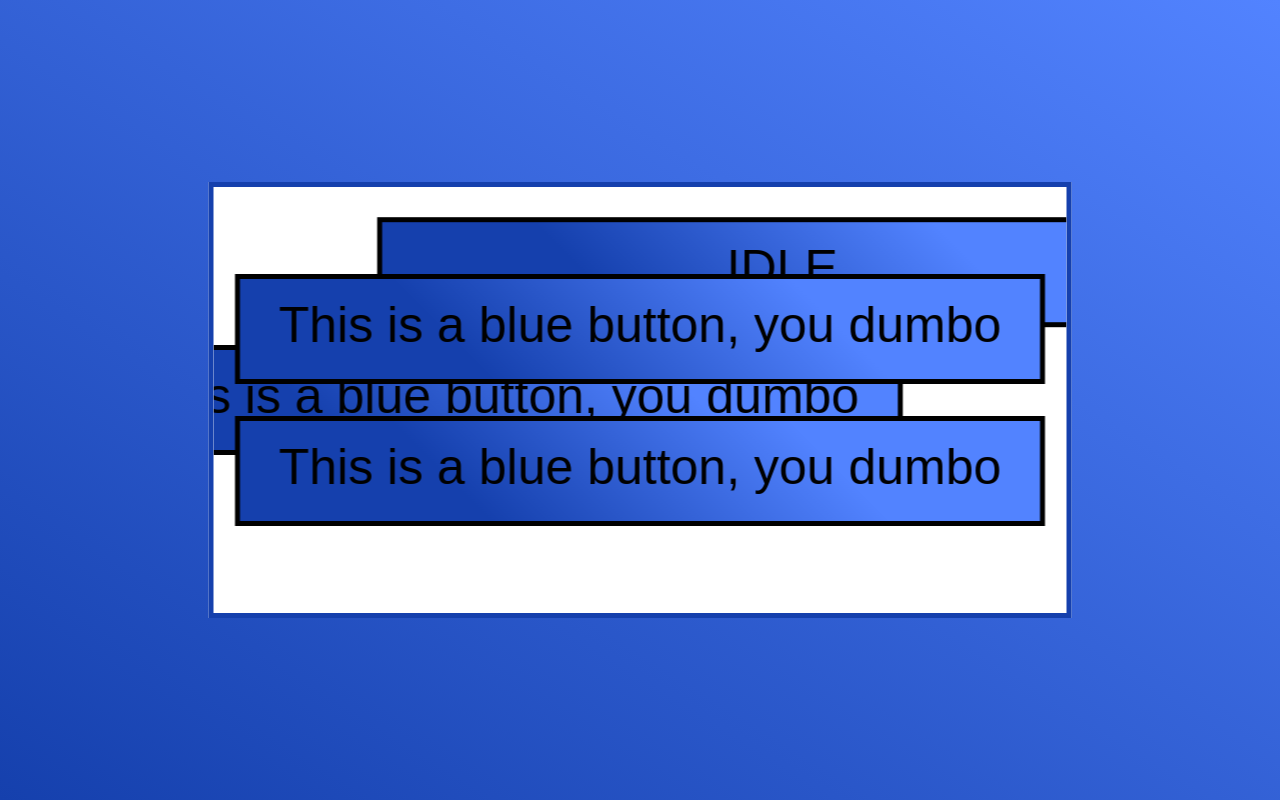
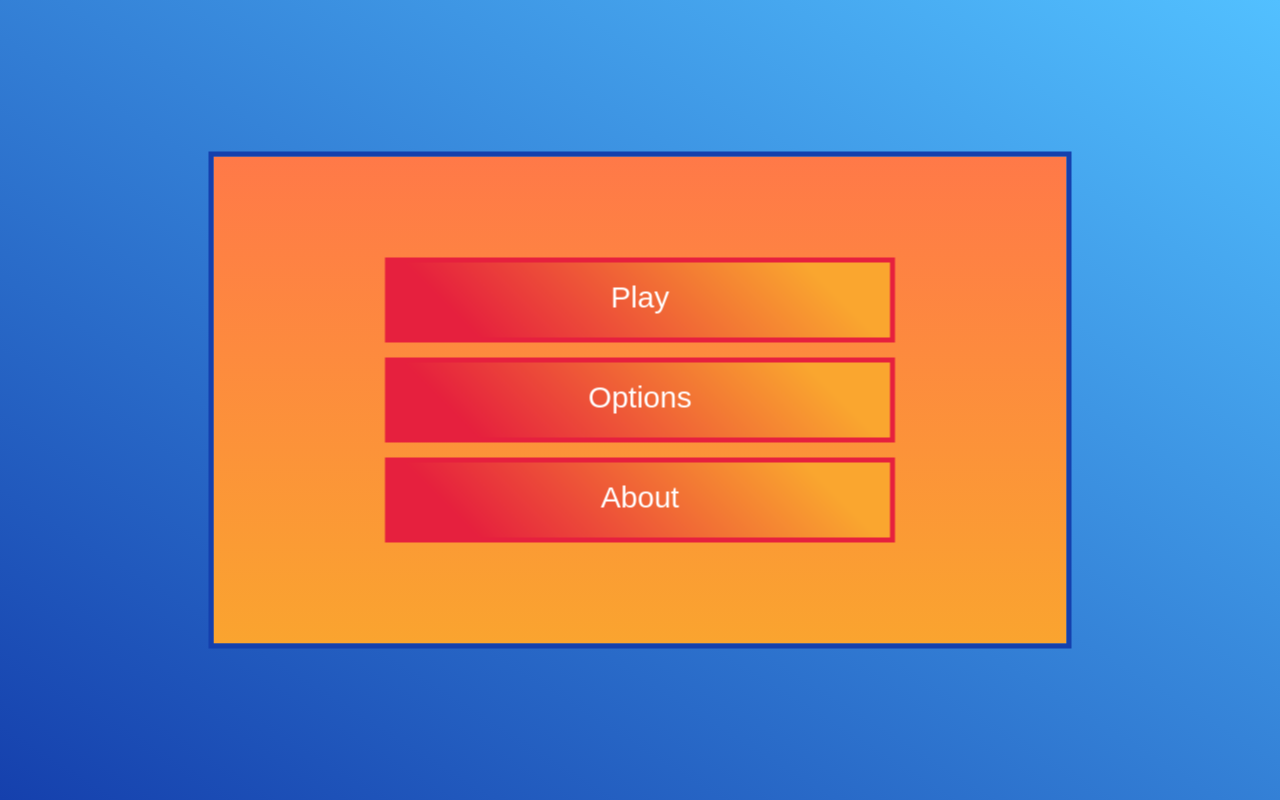
Before and after one commit to Three-Blue-Key-Method-Studios/ee-community-game, a plain HTML site: page index.html in a window 1280 px wide. Drawn offline with Linux system fonts and the light colour scheme.

Commit message:
main menu pretty much done i guess

```diff
--- a/UIELEMENTS.js
+++ b/UIELEMENTS.js
@@ -108,19 +108,20 @@ class UIButton extends UIInteractive {
             if (mousePressed) {
                 this.state = UISTATES.PRESS;
             } else {
-                if (this.state == UISTATES.RELEASE || this.state == UISTATES.IDLE) {
+                if (this.state == UISTATES.IDLE) {
                     this.state = UISTATES.HOVER;
                 }
                 if (this.state == UISTATES.PRESS) {
-                    this.state = UISTATES.RELEASE;
+                    this.OnRelease();
+                    this.state = UISTATES.HOVER;
                 }
             }
         } else {
-            if (this.state == UISTATES.RELEASE || this.state == UISTATES.HOVER) {
+            if (this.state == UISTATES.HOVER) {
                 this.state = UISTATES.IDLE;
             }
             if (this.state == UISTATES.PRESS) {
-                this.state = UISTATES.RELEASE;
+                this.state = UISTATES.IDLE;
             }
         }
 
@@ -134,8 +135,6 @@ class UIButton extends UIInteractive {
             case UISTATES.PRESS:
                 this.OnPress();
                 break;
-            case UISTATES.RELEASE:
-                this.OnRelease();
             default:
                 return;
         }
--- a/index.html
+++ b/index.html
@@ -5,7 +5,7 @@
     <style>
         body {
             /* text-align: center; */
-            background: linear-gradient(to top right, #1540AD, #5283FF);
+            background: linear-gradient(to top right, #1540AD, #52c0ff);
 
         }
 
@@ -14,7 +14,7 @@
             top: 50%;
             left: 50%;
             transform: translate(-50%, -50%);
-            background: white;
+            background: linear-gradient(#ff7948, #faa42f);
             border: solid #1540AD 5px;
         }
     </style>
--- a/mainmenu.js
+++ b/mainmenu.js
@@ -1,27 +1,8 @@
-let buttonType;
-let button;
-
-function Initialise() {
-    buttonType = new UICanvasButtonGraphic();
-    buttonType.textSize = 50;
-    buttonType.hasGradient = true;
-    buttonType.stateColours[UISTATES.IDLE].colour = "#1540AD";
-    buttonType.stateColours[UISTATES.IDLE].secondaryColour = "#5283FF";
-    buttonType.stateColours[UISTATES.PRESS].colour = "#00ff00";
-    buttonType.stateColours[UISTATES.PRESS].secondaryColour = "#000000";
-    buttonType.gradientSize = 100;
-    button = new UIButton(canvas.width / 1.5, canvas.height / 5, 800, 100, buttonType, true);
-    button2 = new UIButton(canvas.width / 3, canvas.height / 2, 800, 100, buttonType, true);
-    button3 = new UIButton(canvas.width / 2, canvas.height / 3, 800, 100, buttonType, true);
-    button4 = new UIButton(canvas.width / 2, canvas.height / 1.5, 800, 100, buttonType, true);
-}
-
 function MainMenu() {
     ctx.clearRect(0, 0, canvas.width, canvas.height);
-    button.Run(button.state, mouse);
-    button2.Run("This is a blue button, you dumbo", mouse);
-    button3.Run("This is a blue button, you dumbo", mouse);
-    button4.Run("This is a blue button, you dumbo", mouse);
+    button.Run("Play", mouse);
+    button2.Run("Options", mouse);
+    button3.Run("About", mouse);
 
 }
 
--- a/script.js
+++ b/script.js
@@ -1,7 +1,7 @@
 let canvas = document.createElement("canvas");
 document.body.appendChild(canvas);
 canvas.width = window.innerWidth / 1.5;
-canvas.height = canvas.width / 2;
+canvas.height = canvas.width / 1.75;
 let ctx = canvas.getContext("2d");
 
 let loads = 2;
@@ -36,7 +36,38 @@ document.onmousemove = (e) => {
     mouse.x = e.clientX - canvas.getBoundingClientRect().x;
     mouse.y = e.clientY - canvas.getBoundingClientRect().y;
 }
+let buttonType;
+let button;
 
+function Initialise() {
+
+    //BLUE BUTTON
+    buttonType = new UICanvasButtonGraphic();
+    buttonType.textSize = 30;
+    buttonType.hasGradient = true;
+    buttonType.stateColours[UISTATES.IDLE].colour = "#E6203E";
+    buttonType.stateColours[UISTATES.IDLE].secondaryColour = "#FAA62F";
+    buttonType.stateColours[UISTATES.IDLE].borderColour = "#E6203E";
+    buttonType.stateColours[UISTATES.IDLE].textColour = "#ffffff";
+
+    buttonType.stateColours[UISTATES.HOVER].colour = "#FAA62F";
+    buttonType.stateColours[UISTATES.HOVER].secondaryColour = "#FF7947";
+    buttonType.stateColours[UISTATES.HOVER].borderColour = "#E6203E";
+    buttonType.stateColours[UISTATES.HOVER].textColour = "#ffffff";
+
+
+    buttonType.stateColours[UISTATES.PRESS].colour = "#FF7947";
+    buttonType.stateColours[UISTATES.PRESS].secondaryColour = "#FAA62F";
+    buttonType.stateColours[UISTATES.PRESS].borderColour = "#E6203E";
+    buttonType.stateColours[UISTATES.PRESS].textColour = "#ffffff";
+
+
+    buttonType.gradientSize = 100;
+    //MENU BUTTONS
+    button = new UIButton(canvas.width / 2, canvas.height / 2 - 100, 500, 75, buttonType, true);
+    button2 = new UIButton(canvas.width / 2, canvas.height / 2, 500, 75, buttonType, true);
+    button3 = new UIButton(canvas.width / 2, canvas.height / 2 + 100, 500, 75, buttonType, true);
+}
 
 function MainLoop() {
     switch (gameState) {
```
